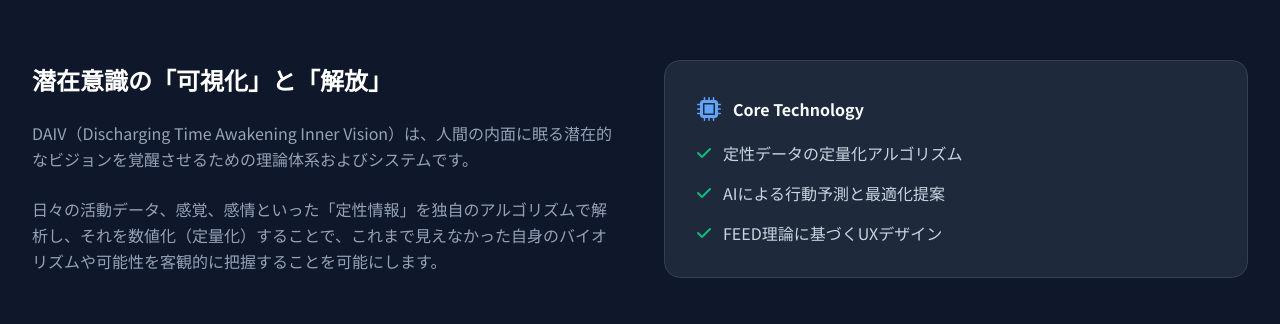
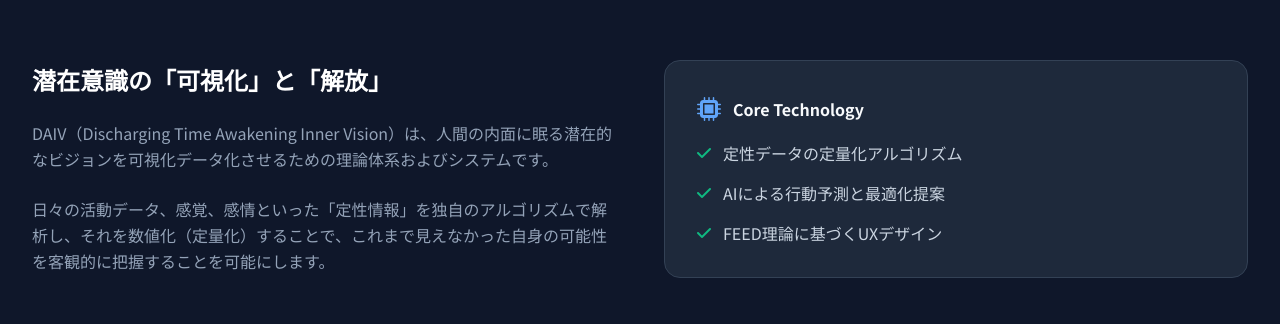
Before and after one commit to daiv-project/daiv-official-site, a plain HTML site: page index.html in a window 1280 px wide. Shown: the part 940-1264 px from the top of the page. Drawn offline with nearby package versions, Linux system fonts and the light colour scheme.

Commit message:
Update index.html

```diff
--- a/index.html
+++ b/index.html
@@ -3,7 +3,7 @@
 <head>
     <meta charset="UTF-8">
     <meta name="viewport" content="width=device-width, initial-scale=1.0">
-    <title>DAIV - Discharging Time Awakening Inner Vision</title>
+    <title>DAIV - Discarding Time Awakening Inner Vision</title>
     <script src="https://cdn.tailwindcss.com"></script>
     <link href="https://fonts.googleapis.com/css2?family=Montserrat:wght@300;500;700&family=Noto+Sans+JP:wght@300;400;700&display=swap" rel="stylesheet">
     <link rel="stylesheet" href="https://cdnjs.cloudflare.com/ajax/libs/font-awesome/6.0.0/css/all.min.css">
@@ -89,10 +89,10 @@
                 <div class="space-y-6">
                     <h3 class="text-2xl font-bold text-white">潜在意識の「可視化」と「解放」</h3>
                     <p class="text-slate-400 leading-relaxed">
-                        DAIV（Discharging Time Awakening Inner Vision）は、人間の内面に眠る潜在的なビジョンを覚醒させるための理論体系およびシステムです。
+                        DAIV（Discharging Time Awakening Inner Vision）は、人間の内面に眠る潜在的なビジョンを可視化データ化させるための理論体系およびシステムです。
                     </p>
                     <p class="text-slate-400 leading-relaxed">
-                        日々の活動データ、感覚、感情といった「定性情報」を独自のアルゴリズムで解析し、それを数値化（定量化）することで、これまで見えなかった自身のバイオリズムや可能性を客観的に把握することを可能にします。
+                        日々の活動データ、感覚、感情といった「定性情報」を独自のアルゴリズムで解析し、それを数値化（定量化）することで、これまで見えなかった自身の可能性を客観的に把握することを可能にします。
                     </p>
                 </div>
                 <div class="bg-slate-800 p-8 rounded-2xl border border-slate-700">
```
